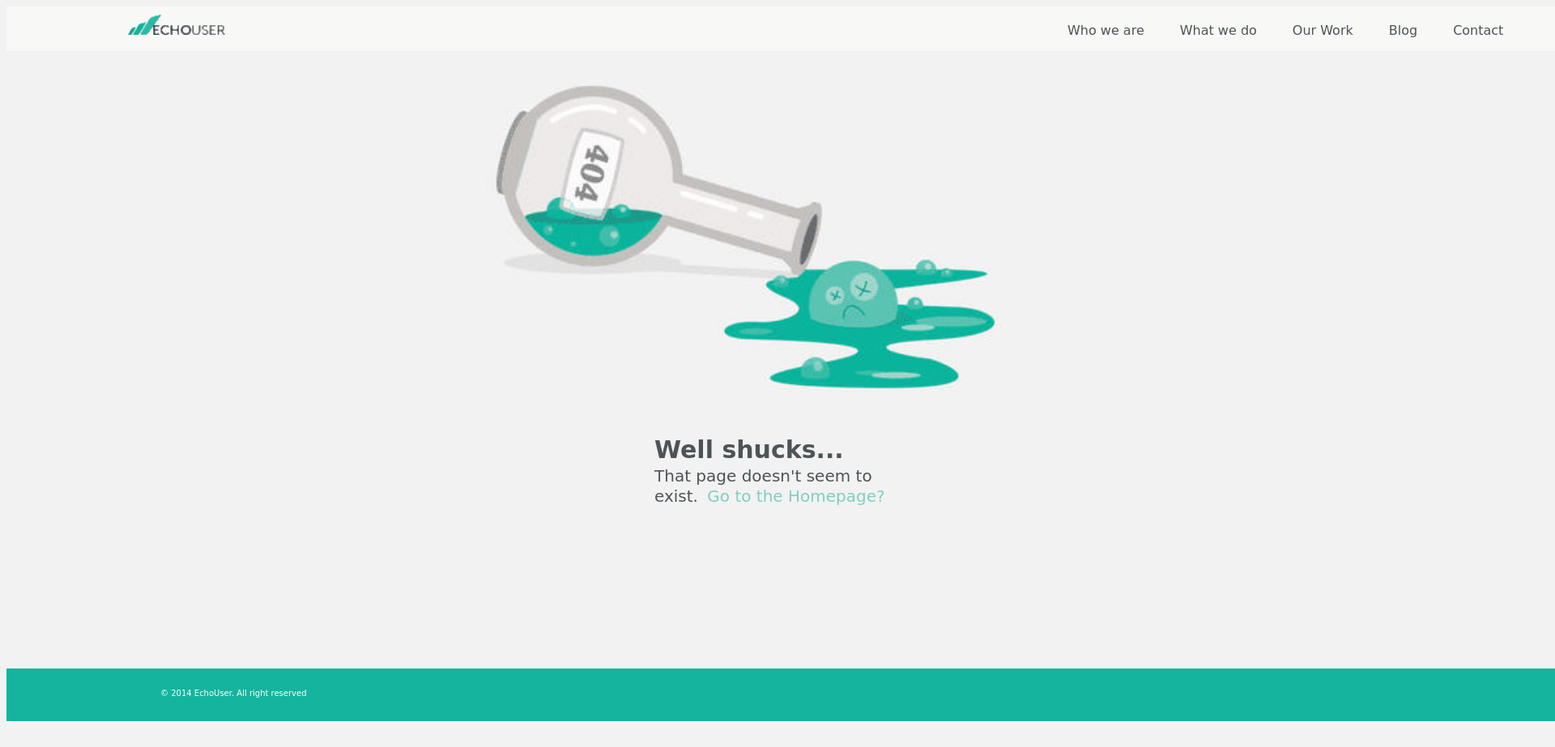
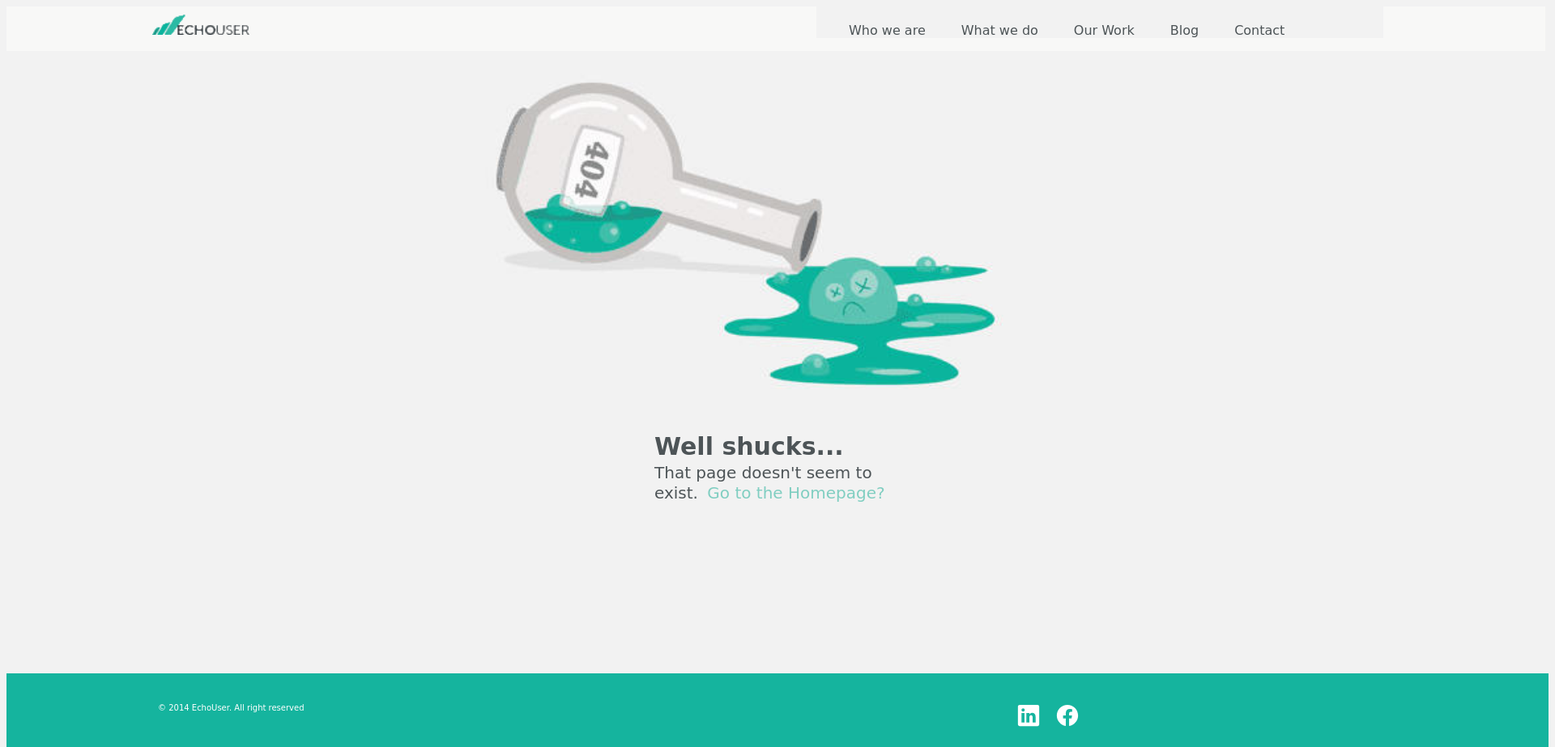
Before and after one commit to lauraMeiz/404, a website: page index.html in a window 1280 px wide. Shown: the top 923 px of the page at 81% size, 1920 px wide, since content can reach past the window. Before the commit the page ends 899 px from the top, so only its background shows below. Drawn offline with nearby package versions, Linux system fonts and the light colour scheme.

Commit message:
icon initial commit

```diff
--- a/index.html
+++ b/index.html
@@ -14,17 +14,14 @@
 
     header {
       display: inline-block;
-      width: 2000px;
-
+      width: 1900px;
+       float: left;
       background-color: #f8f8f7;
     }
     nav {
       width: 700px;
       margin-left: 1000px;
-      background-color: #f8f8f7;
-
-      float: left;
-      display: inline-block;
+      background-color: #f2f2f2;
       margin-right: 30px;
     }
     .logo {
@@ -32,7 +29,7 @@
       float: left;
       margin-top: 10px;
       width: 120px;
-      margin-left: 150px;
+      margin-left: 180px;
       padding-bottom: 20px;
     }
     a {
@@ -70,20 +67,62 @@
 
     footer {
       background-color: #15b49e;
-      width: 2000px;
-      margin-top: 300px;
-      padding: 40px;
-      padding-top: 25px;
-      margin-right: 30px;
+      width: 1870px;
+      margin-top: 200px;
+      float:left;
+      padding:17px;
+      display: inline-block;
+
+
     }
     .right {
+
+      background-color: #15b49e;
+      float: left;
       font-family: cursive;
       font-size: 10px;
-      width: 700px;
+      width: 200px;
       display: inline-block;
       margin-left: 150px;
       color: white;
+      padding: 20px;
+
     }
+
+
+
+
+
+
+
+  i{
+    float: left;
+    width: 400px;
+    display: inline-block;
+    margin-left: 800px;
+    background-color: #15b49e;
+    font-size:30px;
+    margin-top: 0px;
+
+
+
+  }
+.facebook {
+
+    color: white;
+    margin-left: 10px;
+
+}
+  .facebook:hover{
+    color:blue;
+  }
+  .Linkedin{
+    color: white;
+  }
+  .Linkedin:hover{
+    color:blue
+  }
+
   </style>
   <body>
     <main>
@@ -107,8 +146,17 @@
         </p>
       </div>
       <footer>
+
         <div class="right">&copy; 2014 EchoUser. All right reserved</div>
+        <i>
+          <a class="Linkedin" href="https://facebook.com/" target="_blank"  ><ion-icon name="logo-linkedin"></ion-icon></a>
+              <a class="facebook" href="https://facebook.com/" target="_blank"><ion-icon name="logo-facebook"></ion-icon></a>
+        <script type="module" src="https://unpkg.com/ionicons@5.5.2/dist/ionicons/ionicons.esm.js"></script>
+        <script nomodule src="https://unpkg.com/ionicons@5.5.2/dist/ionicons/ionicons.js"></script>
+        </i>
       </footer>
     </main>
+
+</script>
   </body>
 </html>
```
